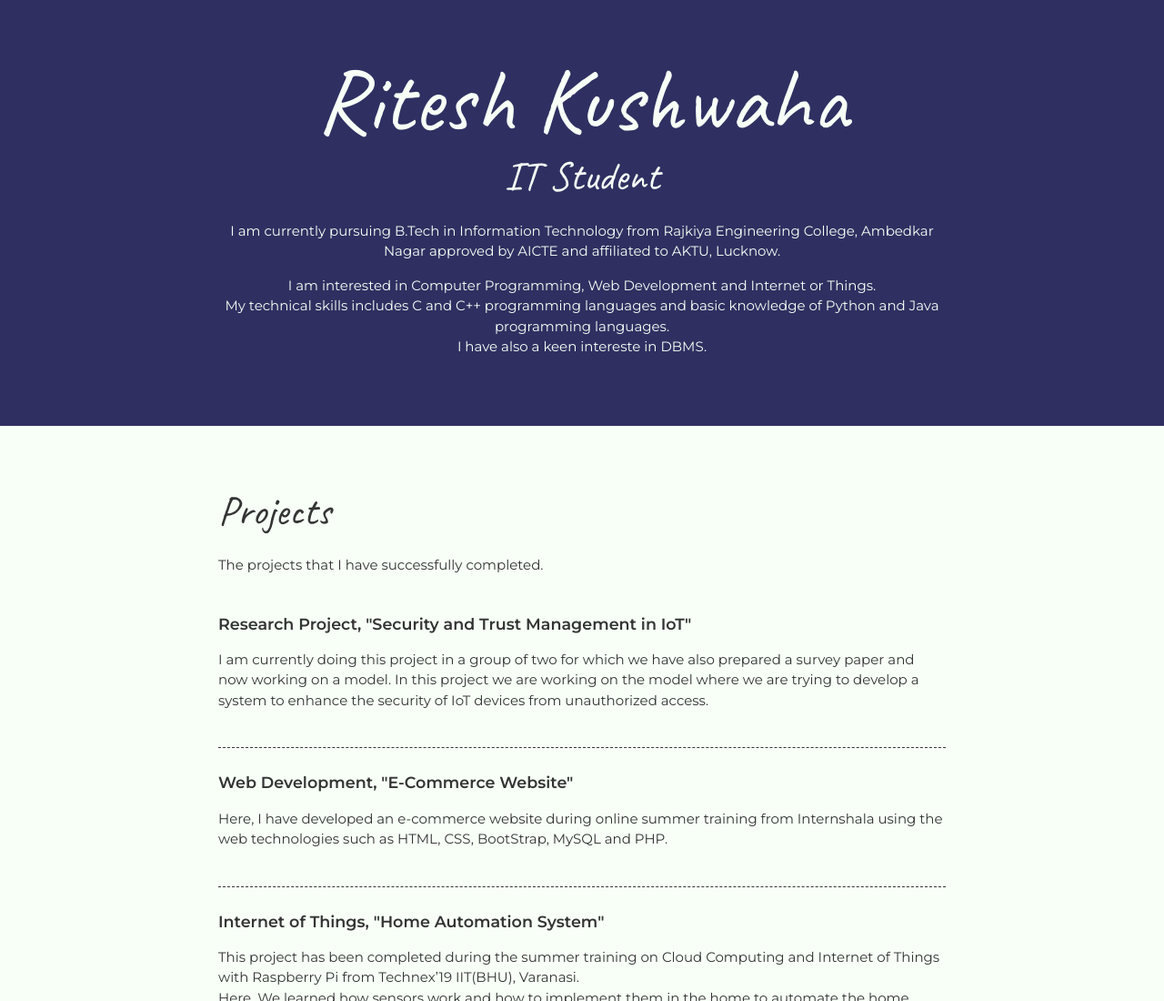
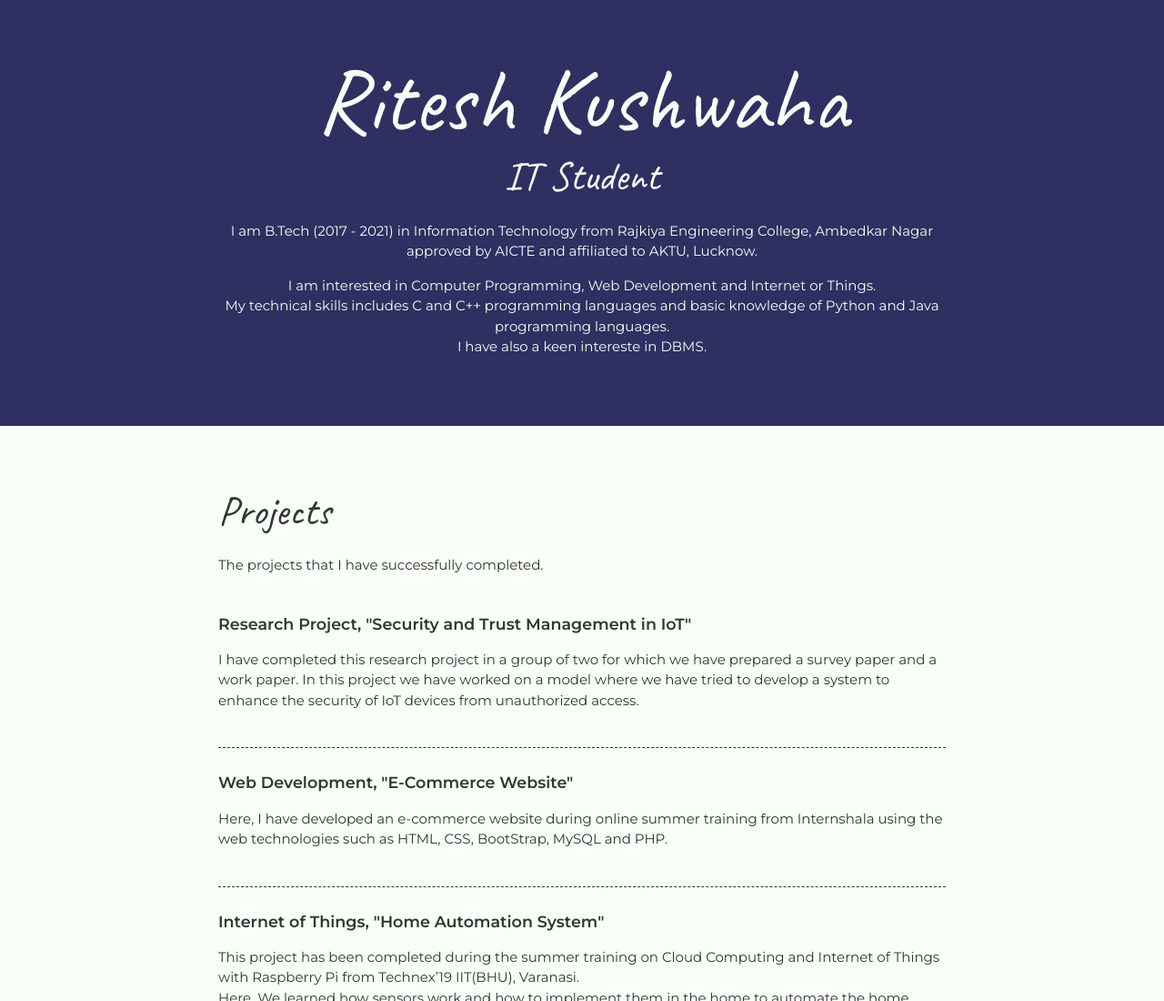
Before and after one commit to ritesh-kushwaha/riteshku, a plain HTML site: page index.html in a window 1280 px wide. Shown: the top 1100 px of the page at 91% size. Drawn offline with Linux system fonts and the light colour scheme.

Commit message:
Update index.html

```diff
--- a/index.html
+++ b/index.html
@@ -16,7 +16,7 @@
           <h1>Ritesh Kushwaha</h1>
           <h2>IT Student</h2>
 
-          <p>I am currently pursuing B.Tech in Information Technology from Rajkiya Engineering College, Ambedkar Nagar approved by AICTE and affiliated to AKTU, Lucknow. </p>
+          <p>I am B.Tech (2017 - 2021) in Information Technology from Rajkiya Engineering College, Ambedkar Nagar approved by AICTE and affiliated to AKTU, Lucknow. </p>
           <p>I am interested in Computer Programming, Web Development and Internet or Things. <br> My technical skills includes C and C++ programming languages and basic knowledge of Python and Java programming languages.<br>
             I have also a keen intereste in DBMS.
           </p>
@@ -32,7 +32,7 @@
           <!-- Project 1 -->
           <section class="project-item">
             <h3>Research Project, "Security and Trust Management in IoT"</h3>
-            <p>I am currently doing this project in a group of two for which we have also prepared a survey paper and now working on a model. In this project we are working on the model where we are trying to develop a system to enhance the security of IoT devices from unauthorized access. </p>
+            <p>I have completed this research project in a group of two for which we have prepared a survey paper and a work paper. In this project we have worked on a model where we have tried to develop a system to enhance the security of IoT devices from unauthorized access. </p>
           </section>
 
           <!-- Project 2 -->
```
